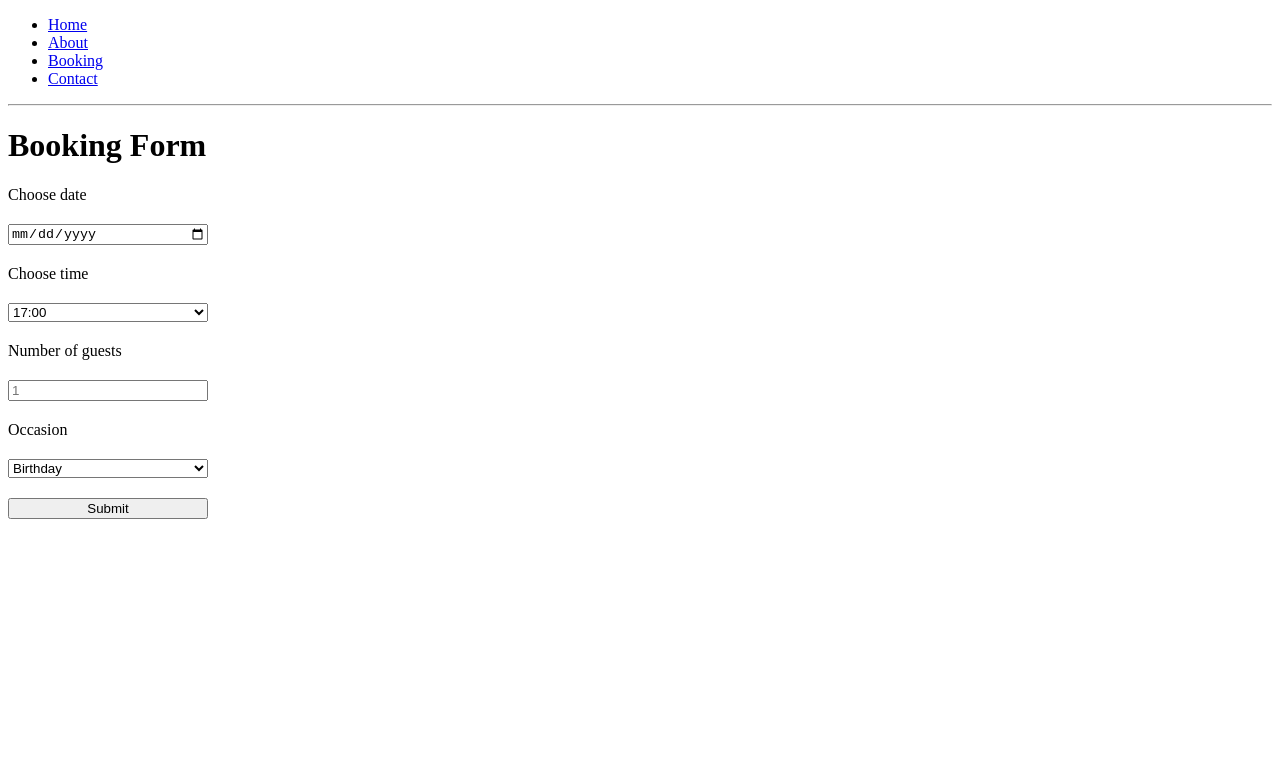
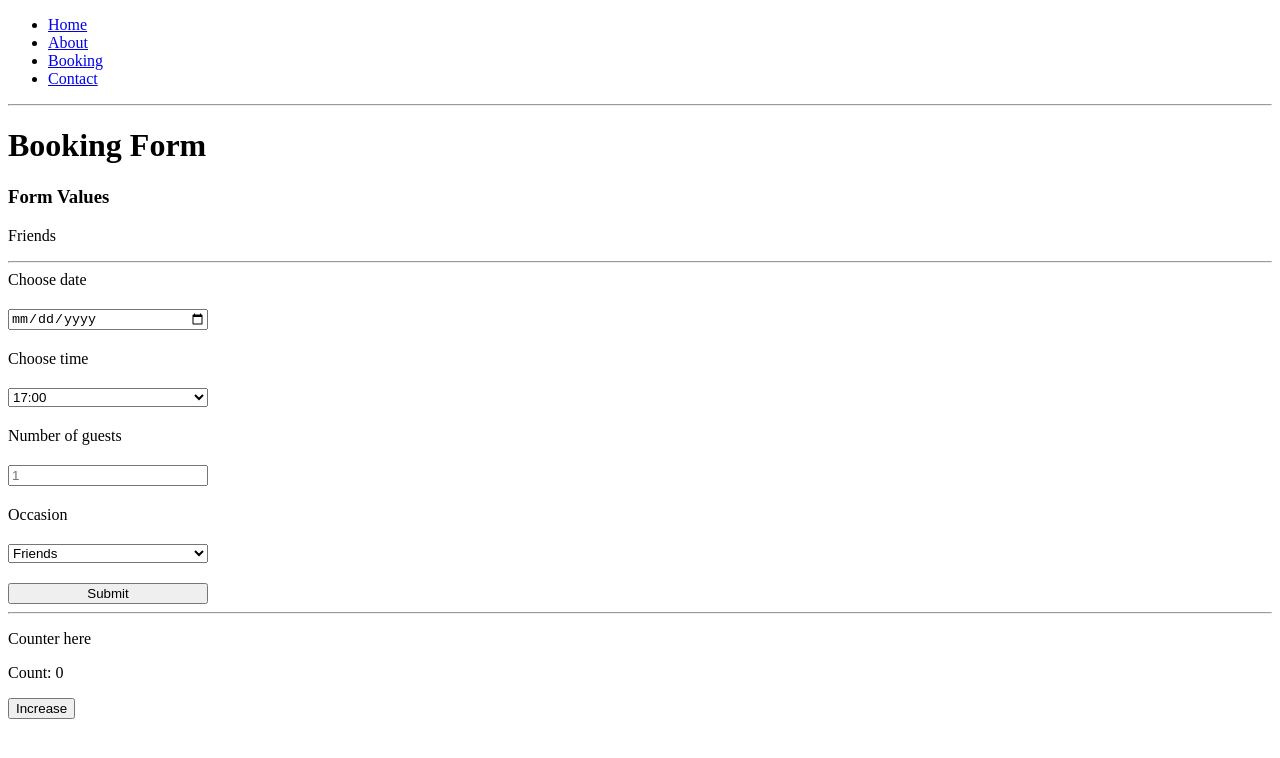
Before and after one commit to uxscouts/practiceforms1, a React (Vite) app in the folder practiceforms1/: page /booking in a window 1280 px wide. Shown: the top 758 px of the page. Built offline with nearby package versions, Linux system fonts and the light colour scheme.

Commit message:
got at least one form element state to work

```diff
--- a/practiceforms1/src/components/forms/BookingForm.jsx
+++ b/practiceforms1/src/components/forms/BookingForm.jsx
@@ -1,5 +1,14 @@
+import { useState } from 'react';
+
+
 const BookingForm = () => {
+  const [count, setCount] = useState(0);
+  const [ocassionState, setOccassionState] = useState("Friends");
   return (
+    <>
+    <h3>Form Values</h3>
+    <p>{ocassionState}</p>
+    <hr/>
     <form style={{ display: "grid", maxWidth: 200, gap: 20 }}>
       <label htmlFor="res-date">Choose date</label>
       <input type="date" id="res-date" />
@@ -15,12 +24,21 @@
       <label htmlFor="guests">Number of guests</label>
       <input type="number" placeholder={1} min={1} max={10} id="guests" />
       <label htmlFor="occasion">Occasion</label>
-      <select id="occasion">
+      <select id="occasion" onChange={e =>setOccassionState(e.target.value)}>
+        <option>Friends</option>
         <option>Birthday</option>
         <option>Anniversary</option>
       </select>
       <input type="submit" defaultValue="Make Your reservation" />
     </form>
+    <hr/>
+    <p>Counter here</p>
+
+       <p>Count: {count}</p>
+      <button onClick={() => setCount(count + 1)}>
+        Increase
+      </button>
+    </>
   )
 }
 
```
